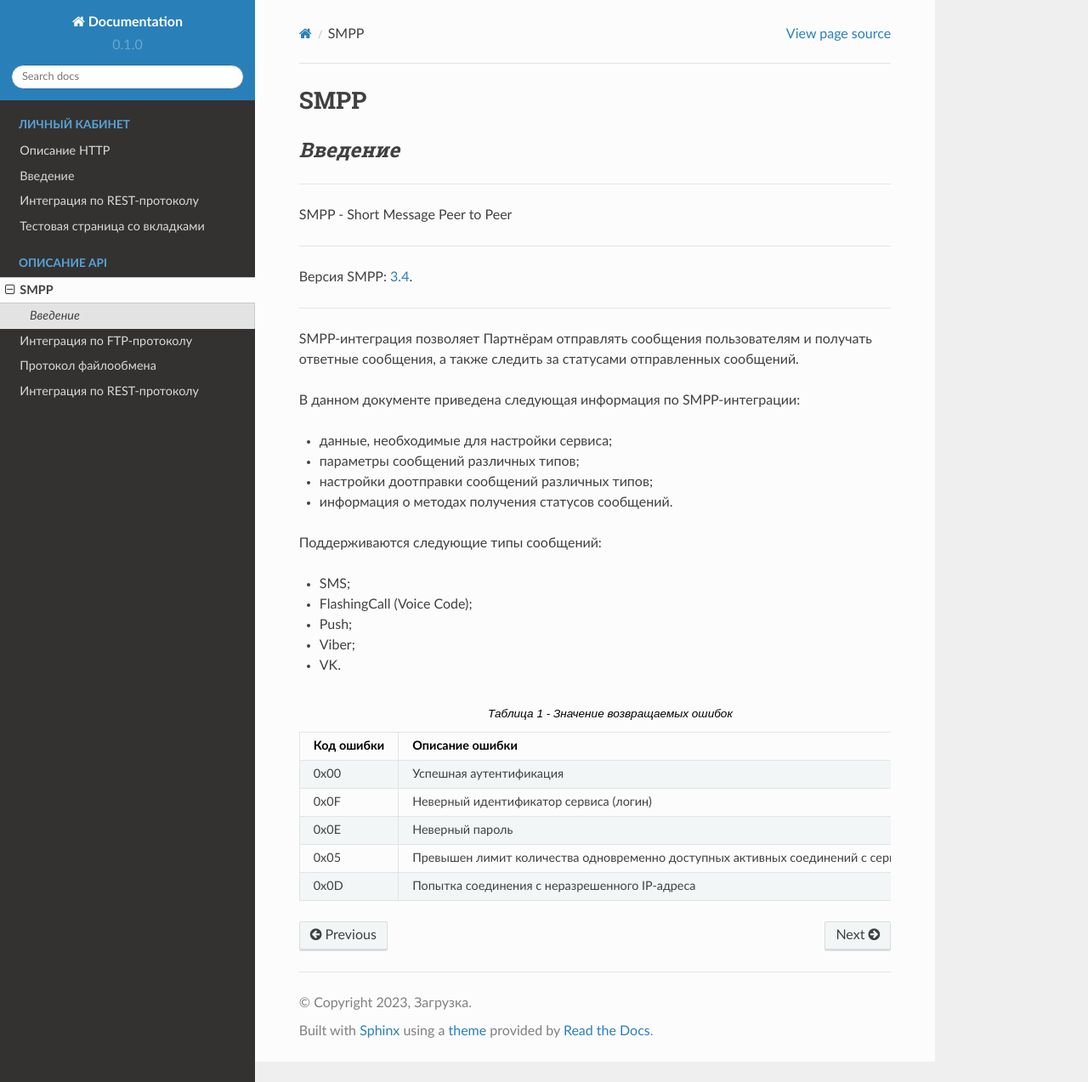
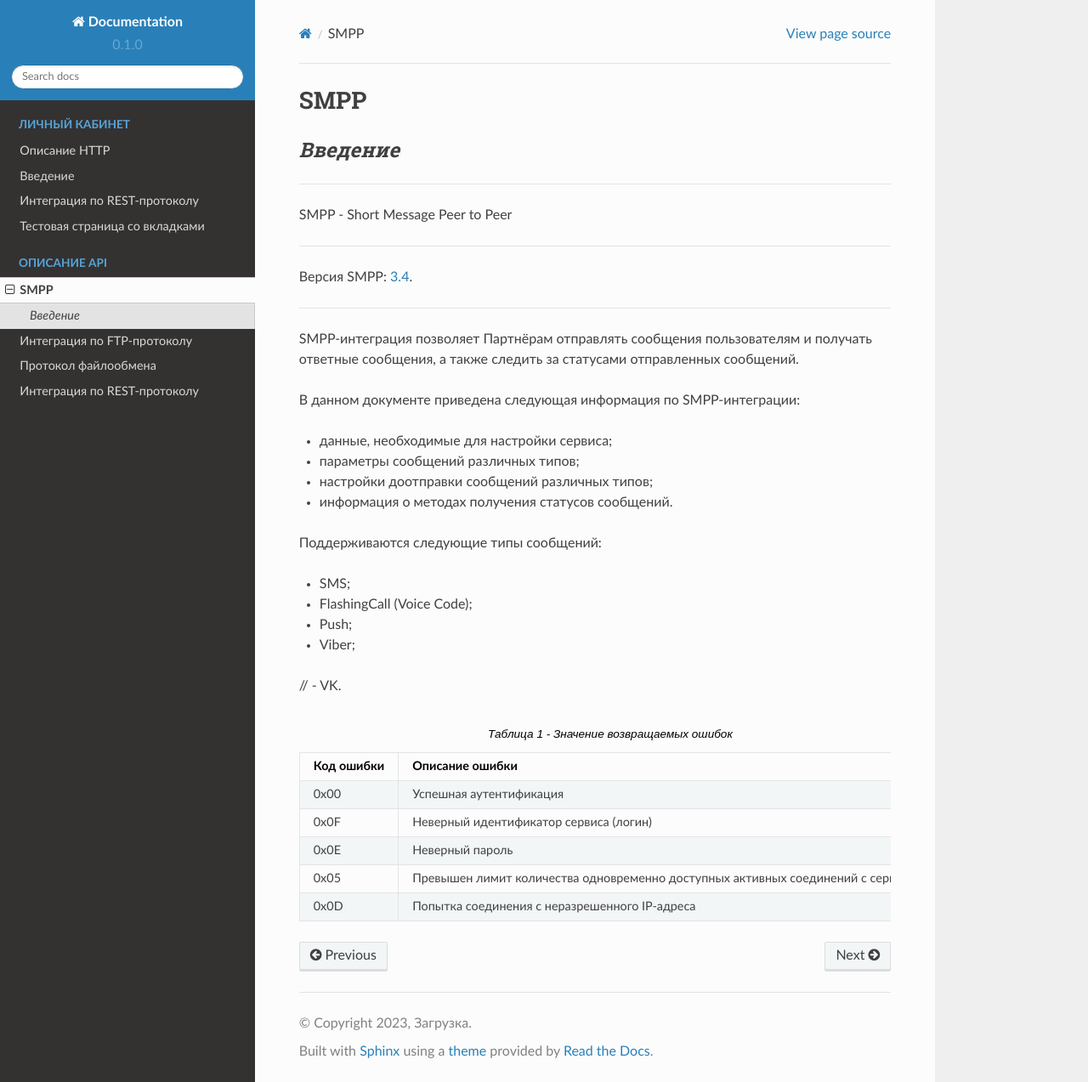
Before and after one commit to omikhaleva/test1, a Sphinx documentation site: the page built from docs/source/oleg.rst, in a window 1280 px wide and 1273 px high. Shown: the whole window at 85% size. Built offline with Sphinx 7.4.7 and the Read the Docs theme 2.0.0, drawn with Linux system fonts in a browser that asks for light colours.

Commit message:
коммент 1

```diff
--- a/docs/source/oleg.rst
+++ b/docs/source/oleg.rst
@@ -2,7 +2,7 @@ SMPP
 ====
 
 `Введение`
----------
+----------
 
 -----
 
@@ -30,7 +30,8 @@ SMPP-интеграция позволяет Партнёрам отправля
 - FlashingCall (Voice Code);
 - Push;
 - Viber;
-- VK.
+// - VK.
+
 
 .. csv-table:: Таблица 1 - Значение возвращаемых ошибок
    :header: "Код ошибки", "Описание ошибки"
```
